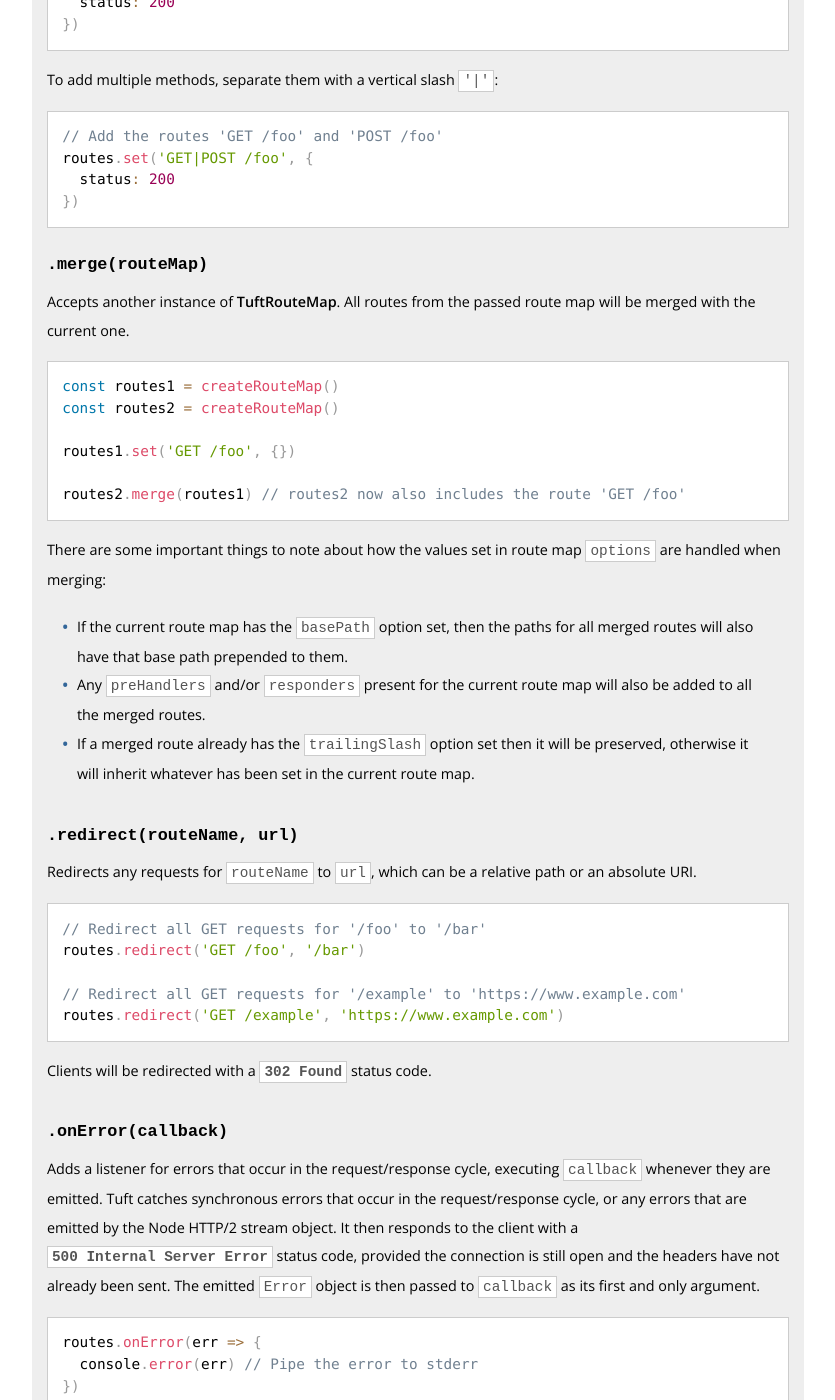
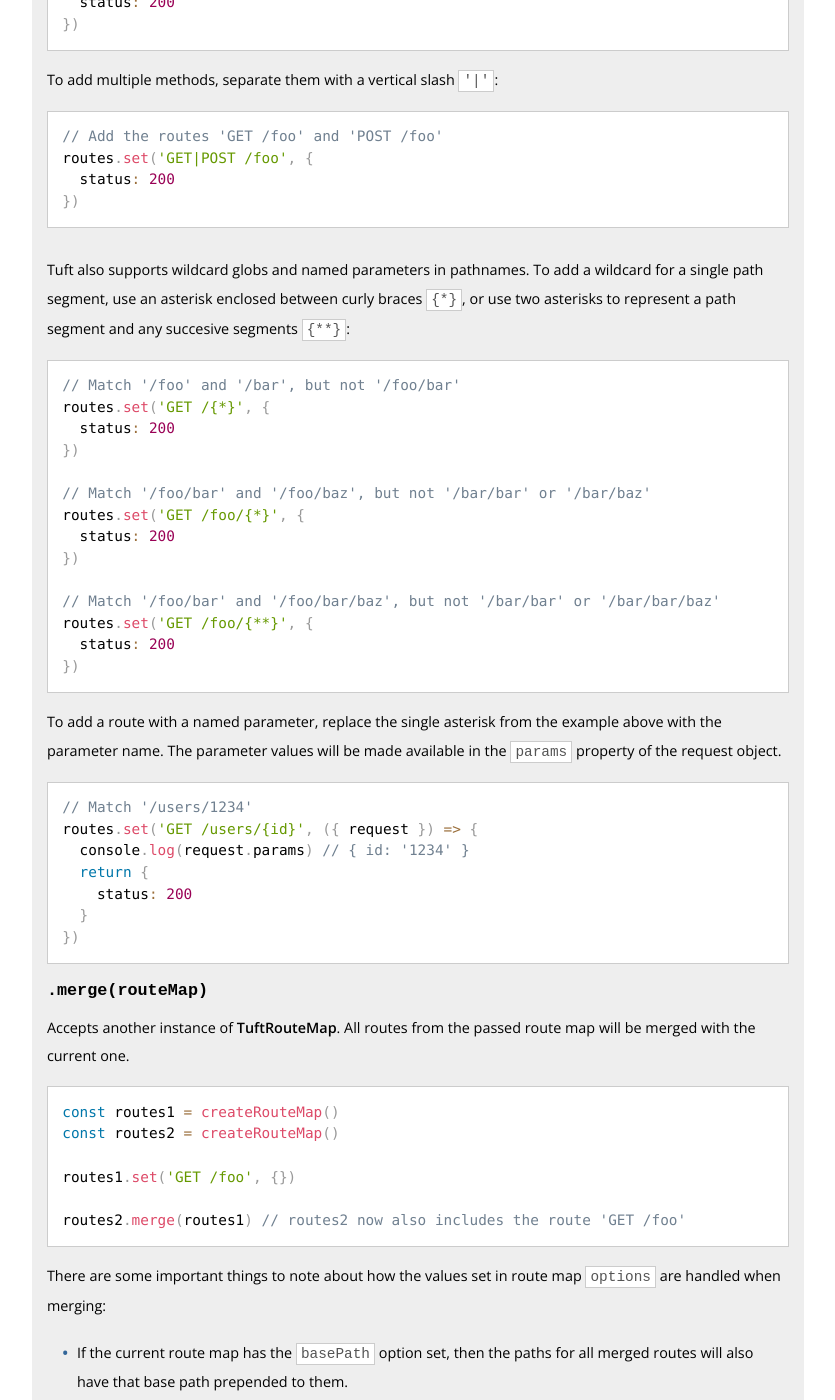
Before and after one commit to tuftjs/tuft.dev, a Jekyll site: the page built from docs/api/tuft-route-map.html, in a window 1280 px wide and 1400 px high, scrolled down 679 px. Shown: the whole window, without its empty margins (321-1156 px from the left). Built offline with Jekyll 4.4.1, drawn with Linux system fonts in a browser that asks for light colours.

Commit message:
Update docs with wildcard examples

```diff
--- a/docs/api/tuft-route-map.html
+++ b/docs/api/tuft-route-map.html
@@ -41,6 +41,33 @@
   status: 200
 })</code></pre>
     </div>
+
+    <p>Tuft also supports wildcard globs and named parameters in pathnames. To add a wildcard for a single path segment, use an asterisk enclosed between curly braces <code class="code-inline">{*}</code>, or use two asterisks to represent a path segment and any succesive segments <code class="code-inline">{**}</code>:</p>
+
+    <pre><code class="language-js">// Match '/foo' and '/bar', but not '/foo/bar'
+routes.set('GET /{*}', {
+  status: 200
+})
+
+// Match '/foo/bar' and '/foo/baz', but not '/bar/bar' or '/bar/baz'
+routes.set('GET /foo/{*}', {
+  status: 200
+})
+
+// Match '/foo/bar' and '/foo/bar/baz', but not '/bar/bar' or '/bar/bar/baz'
+routes.set('GET /foo/{**}', {
+  status: 200
+})</code></pre>
+
+    <p>To add a route with a named parameter, replace the single asterisk from the example above with the parameter name. The parameter values will be made available in the <code class="code-inline">params</code> property of the request object.</p>
+
+    <pre><code class="language-js">// Match '/users/1234'
+routes.set('GET /users/{id}', ({ request }) => {
+  console.log(request.params) // { id: '1234' }
+  return {
+    status: 200
+  }
+})</code></pre>
 
     <div class="api-entry">
       <h3><code>.merge(routeMap)</code></h3>
```
